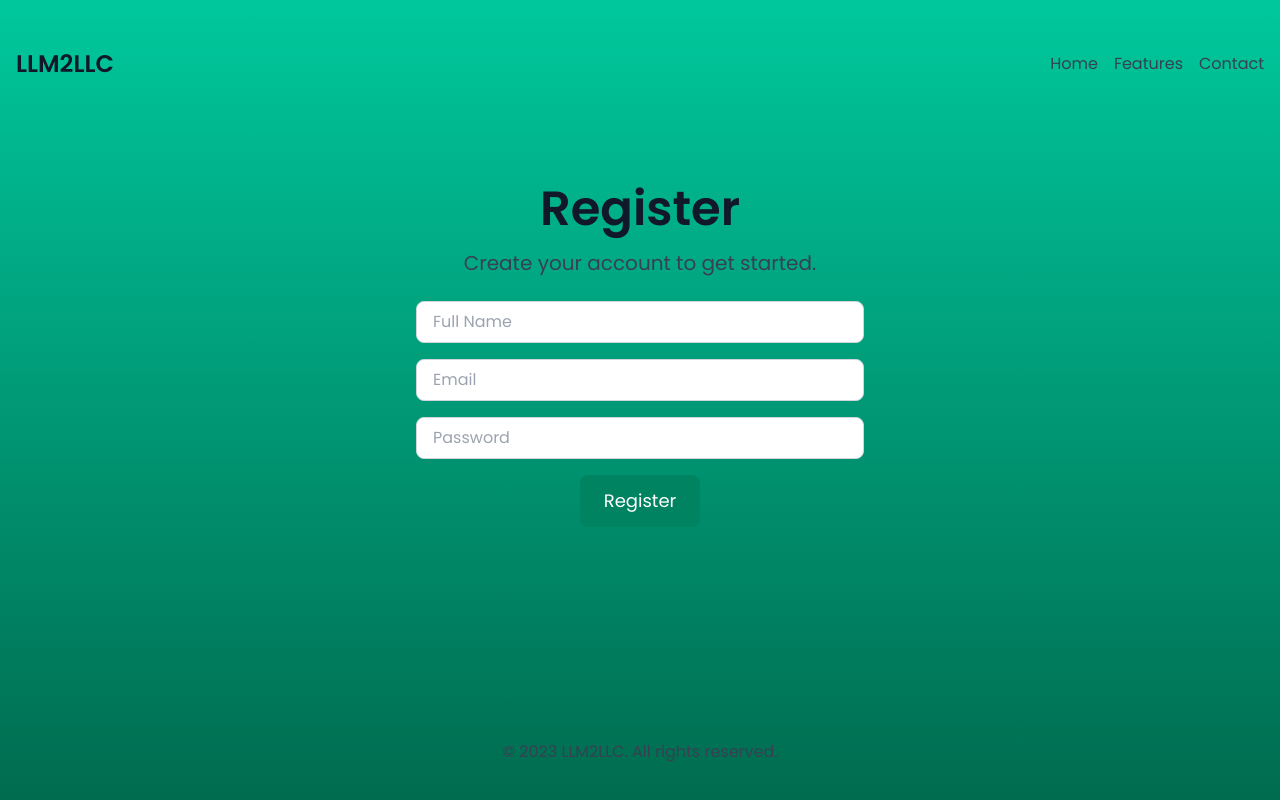
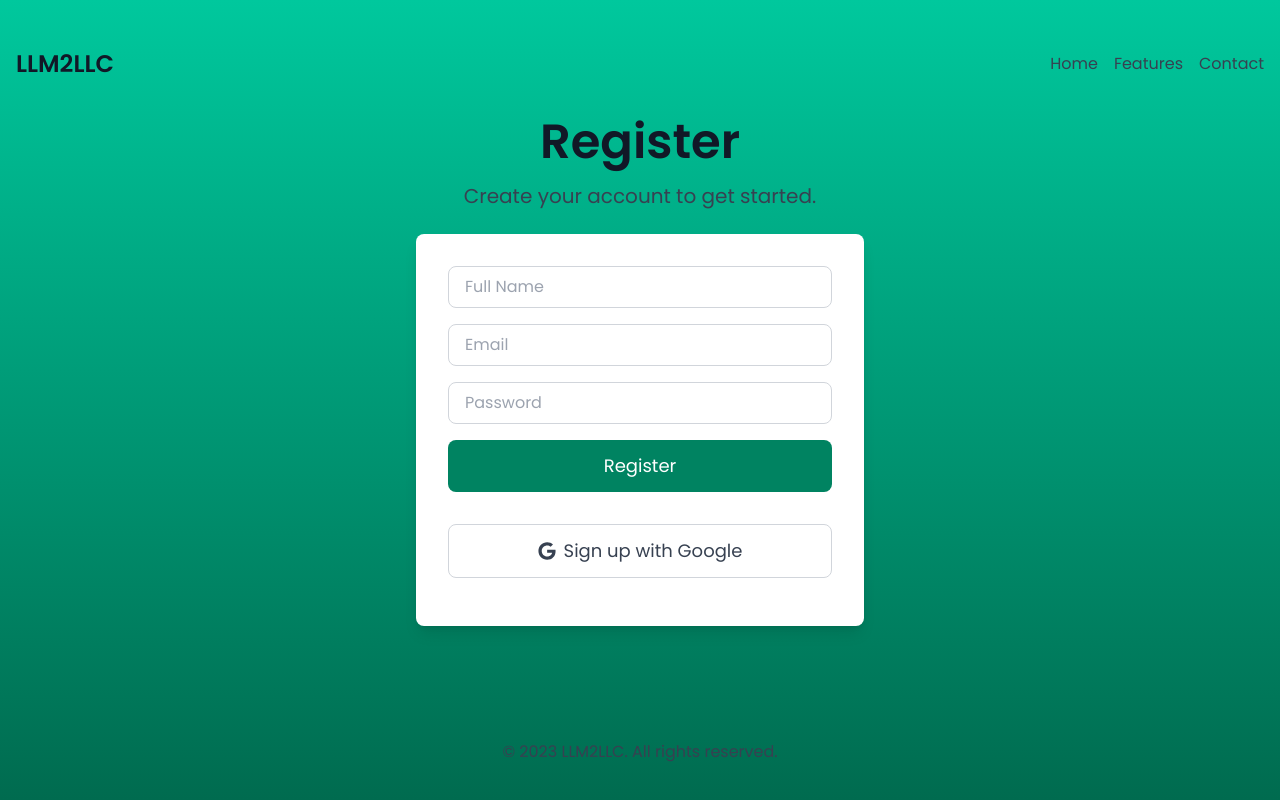
Before and after one commit to lodrixoll/LLM2LLC, a Next.js app: page /register in a window 1280 px wide. Built offline with nearby package versions, Linux system fonts and the light colour scheme.

Commit message:
add google button

```diff
--- a/src/pages/register.tsx
+++ b/src/pages/register.tsx
@@ -1,25 +1,54 @@
 import React from 'react';
 import Navbar from '../components/Navbar';
+import { FaGoogle } from 'react-icons/fa';
 
 const Register = () => {
     return (
-        <div className="min-h-screen flex flex-col items-center justify-center bg-gradient-to-t from-mint-start to-mint-end text-center py-5" style={{ fontFamily: 'Poppins, sans-serif' }}>
+        <div
+            className="min-h-screen flex flex-col items-center justify-center bg-gradient-to-t from-mint-start to-mint-end text-center py-5"
+            style={{ fontFamily: 'Poppins, sans-serif' }}
+        >
             <Navbar />
-            <div className="container mx-auto text-center flex-grow flex flex-col justify-center">
+            <div className="container mx-auto text-center flex-grow flex flex-col justify-center px-4">
                 <h1 className="text-5xl font-bold text-gray-900 mb-4">Register</h1>
                 <p className="text-xl text-gray-700 mb-6">Create your account to get started.</p>
-                <form className="w-full max-w-md mx-auto">
+                <form className="w-full max-w-md mx-auto bg-white p-8 rounded-lg shadow-lg">
                     <div className="mb-4">
-                        <input className="w-full px-4 py-2 border border-gray-300 rounded-lg" type="text" placeholder="Full Name" />
+                        <input
+                            className="w-full px-4 py-2 border border-gray-300 rounded-lg focus:outline-none focus:ring-2 focus:ring-mint-500"
+                            type="text"
+                            placeholder="Full Name"
+                        />
                     </div>
                     <div className="mb-4">
-                        <input className="w-full px-4 py-2 border border-gray-300 rounded-lg" type="email" placeholder="Email" />
+                        <input
+                            className="w-full px-4 py-2 border border-gray-300 rounded-lg focus:outline-none focus:ring-2 focus:ring-mint-500"
+                            type="email"
+                            placeholder="Email"
+                        />
                     </div>
                     <div className="mb-4">
-                        <input className="w-full px-4 py-2 border border-gray-300 rounded-lg" type="password" placeholder="Password" />
+                        <input
+                            className="w-full px-4 py-2 border border-gray-300 rounded-lg focus:outline-none focus:ring-2 focus:ring-mint-500"
+                            type="password"
+                            placeholder="Password"
+                        />
                     </div>
                     <div className="mb-8">
-                        <button className="bg-mint-500 text-white py-3 px-6 rounded-lg text-lg hover:bg-mint-600 transition duration-300" type="submit">Register</button>
+                        <button
+                            className="bg-mint-500 text-white py-3 px-6 rounded-lg text-lg hover:bg-mint-600 transition duration-300 w-full"
+                            type="submit"
+                        >
+                            Register
+                        </button>
+                    </div>
+                    <div className="mb-4">
+                        <button
+                            className="bg-white text-gray-700 py-3 px-6 rounded-lg text-lg hover:bg-gray-100 transition duration-300 w-full flex items-center justify-center border border-gray-300"
+                            type="button"
+                        >
+                            <FaGoogle className="mr-2" /> Sign up with Google
+                        </button>
                     </div>
                 </form>
             </div>
```
